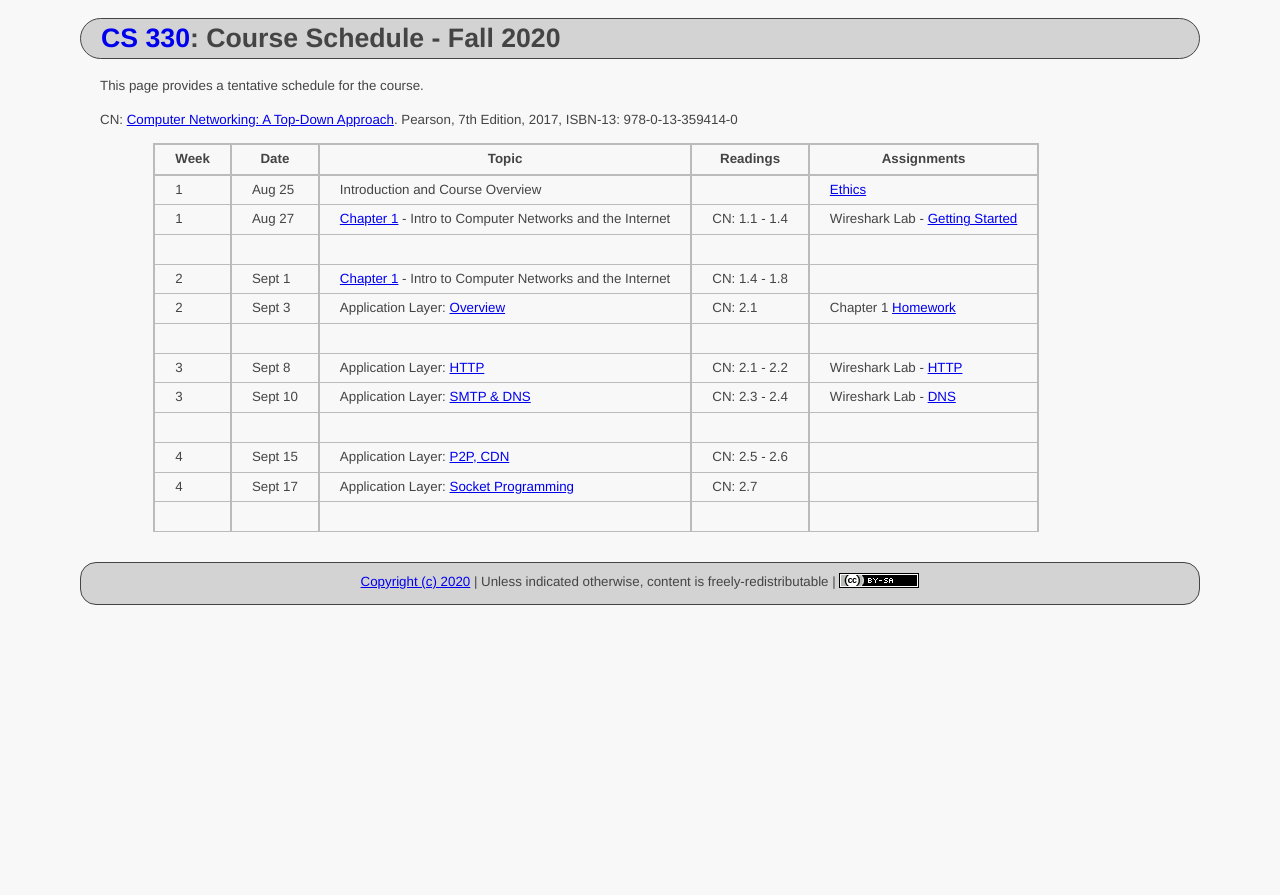
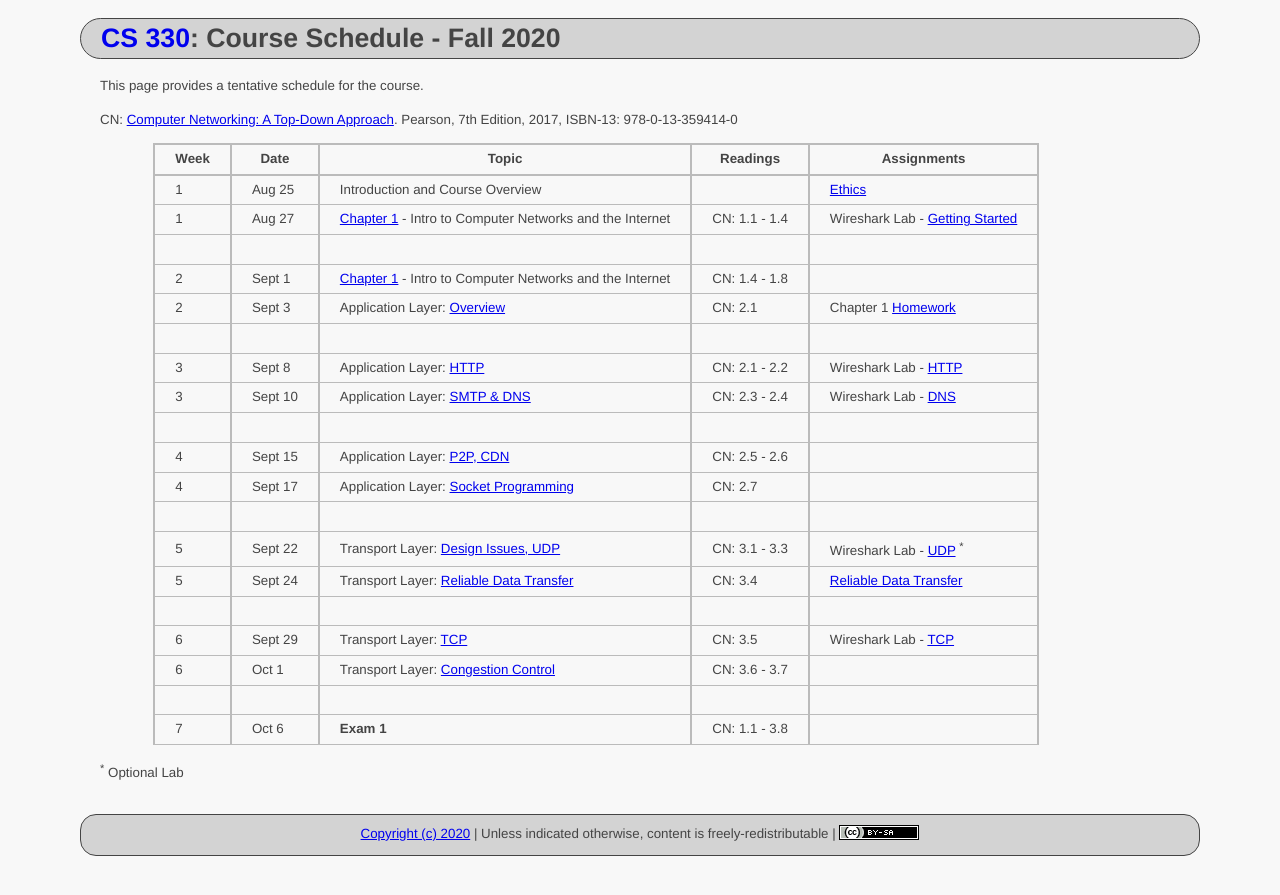
Before and after one commit to ycpcs/cs330-fall2020, a Jekyll site: the page built from schedule/index.md, in a window 1280 px wide. Shown: the top 895 px of the page. Built offline with Jekyll 4.4.1, drawn with Linux system fonts in a browser that asks for light colours.

```diff
--- a/schedule/index.md
+++ b/schedule/index.md
@@ -22,3 +22,12 @@ CN: [Computer Networking: A Top-Down Approach](https://www.pearson.com/us/higher
 > 4  | Sept 15 | Application Layer: [P2P, CDN](slides/chapter_2.pdf) | CN: 2.5 - 2.6 |
 > 4  | Sept 17 | Application Layer: [Socket Programming](slides/chapter_2.pdf) | CN: 2.7 |
 > | | | |
+> 5  | Sept 22  | Transport Layer: [Design Issues, UDP](slides/chapter_3.pdf) | CN: 3.1 - 3.3 | Wireshark Lab - [UDP](../labs/Wireshark_UDP_v7.0.pdf) <sup>*</sup>
+> 5  | Sept 24  | Transport Layer: [Reliable Data Transfer](slides/chapter_3.pdf) | CN: 3.4 | [Reliable Data Transfer](../labs/rdt.html)
+> | | |
+> 6  | Sept 29    | Transport Layer: [TCP](slides/chapter_3.pdf) | CN: 3.5 | Wireshark Lab - [TCP](../labs/Wireshark_TCP_v7.0.pdf)
+> 6  | Oct 1    | Transport Layer: [Congestion Control](slides/chapter_3.pdf) | CN: 3.6 - 3.7 |
+> | | | |
+> 7  | Oct 6   | **Exam 1** | CN: 1.1 - 3.8
+
+<sup>*</sup> Optional Lab
```
Also changed, not shown: index.md (+3 -0 lines), labs/index.md (+5 -0 lines), labs/rdt.md (added, +16 -0 lines), resources/index.md (+6 -0 lines), 2 other files.
